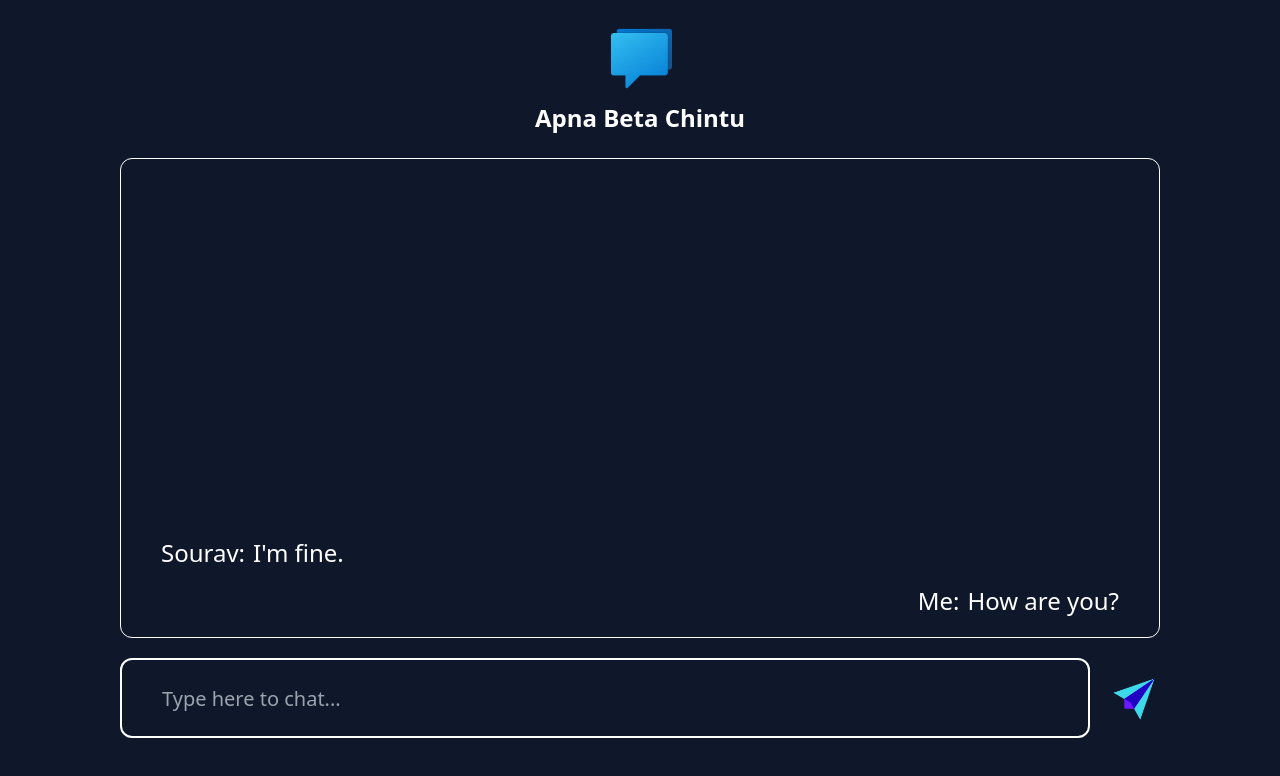
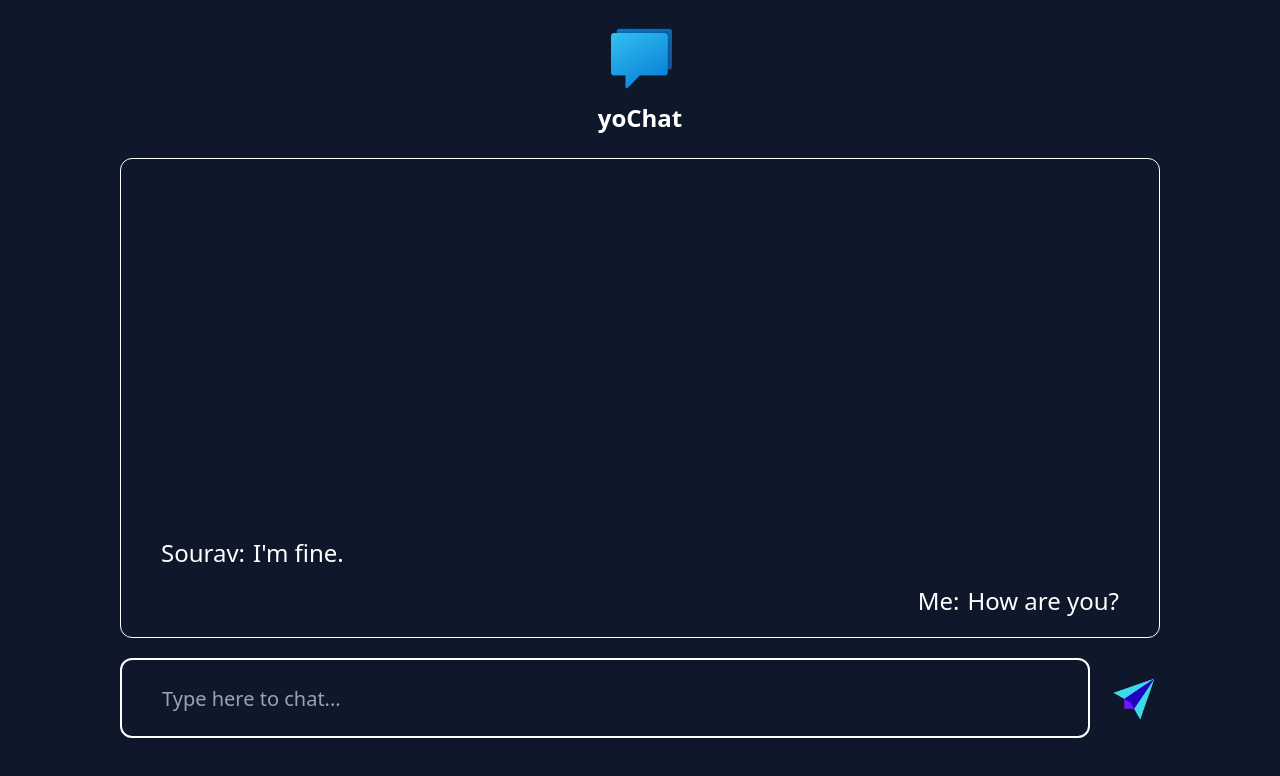
Before and after one commit to Dark-Knight-Avi/yoChat, a plain HTML site: page Frontend/index.html in a window 1280 px wide. Drawn offline with nearby package versions, Linux system fonts and the light colour scheme.

Commit message:
Add: Frontend

```diff
--- a/Frontend/index.html
+++ b/Frontend/index.html
@@ -4,14 +4,14 @@
     <meta charset="UTF-8">
     <meta http-equiv="X-UA-Compatible" content="IE=edge">
     <meta name="viewport" content="width=device-width, initial-scale=1.0">
-    <title>Apna Beta Chintu</title>
+    <title>yoChat</title>
     <script src="https://cdn.tailwindcss.com"></script>
 </head>
 <body class="bg-slate-900 h-[100vh]">
     <div class="px-5 md:px-10 lg:px-20 flex justify-center items-center py-5 flex-col">
         <nav class="flex flex-col justify-center items-center">
             <img class="lg:h-[70px] h-[50px]" src="./assets/logo.png" alt="Logo">
-            <div class="font-bold text-2xl my-3 text-white">Apna Beta Chintu</div>
+            <div class="font-bold text-2xl my-3 text-white">yoChat</div>
         </nav>
         <section class="chatbox flex flex-col  mt-3 h-[75vh] w-[100%]">
             <div class="view text-2xl py-3 px-10 h-[60vh] border border-white lg:mx-10 mx-5 rounded-xl text-white flex justify-end items-end flex-col  ">
```
